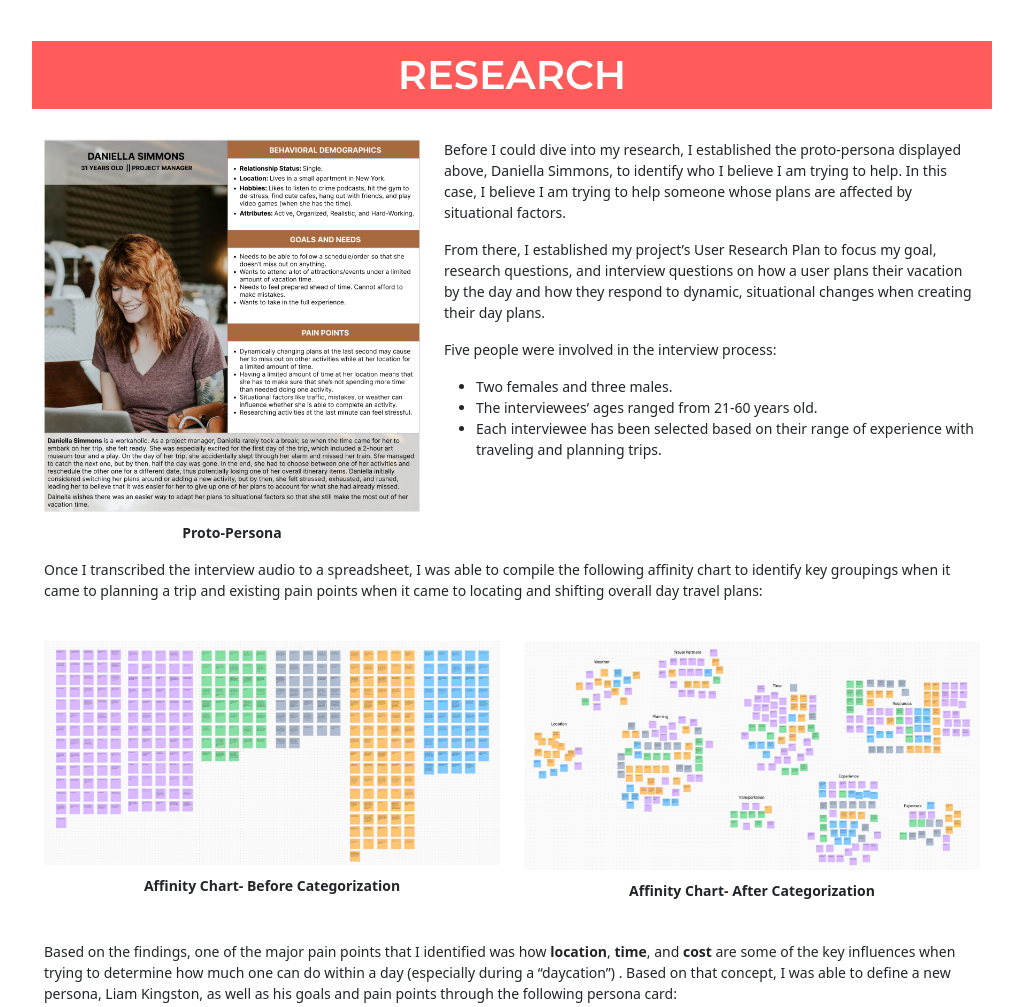
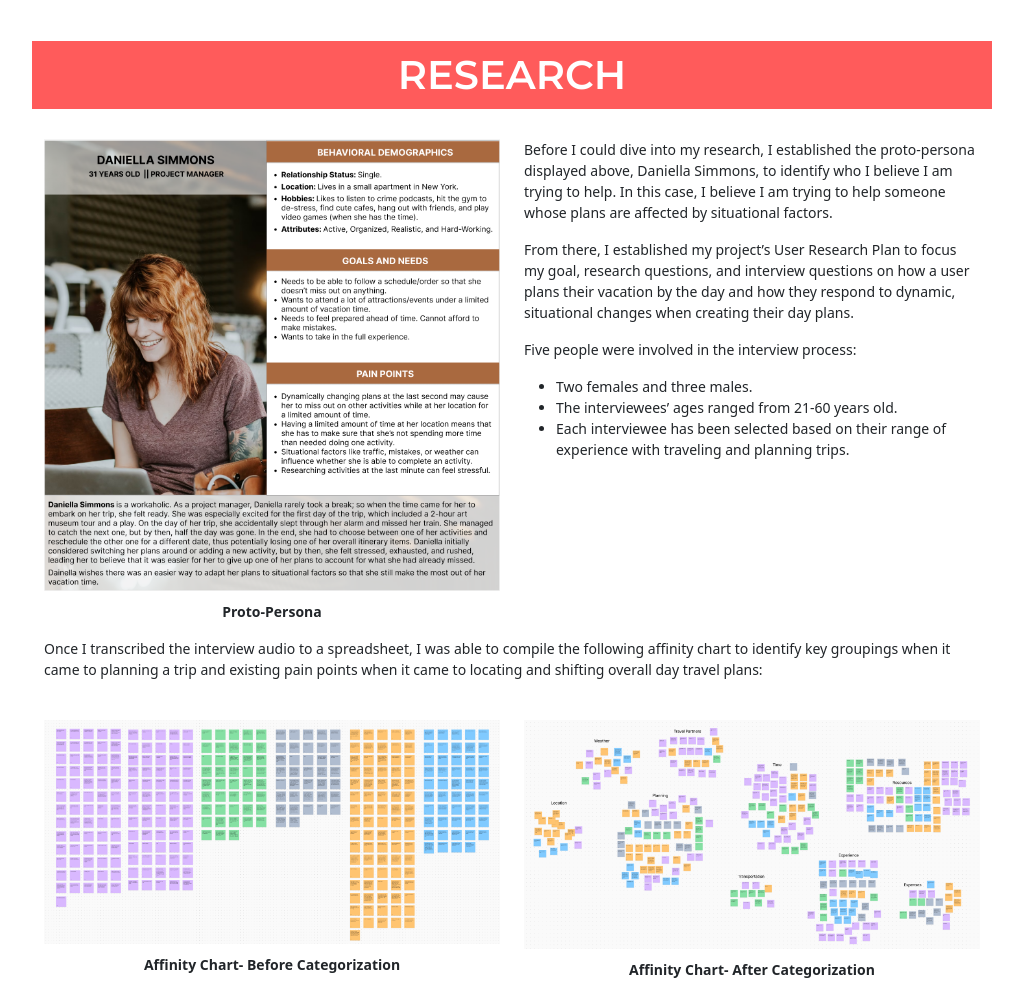
Before and after one commit to raeuserix/UX_UI_HW_20, a plain HTML site: page index.html in a window 1280 px wide. Shown: the part 1100-2107 px from the top of the page, without its empty margins (128-1151 px from the left). Drawn offline with nearby package versions, Linux system fonts and the light colour scheme; a web font is replaced by a local one.

Commit message:
update to size

```diff
--- a/index.html
+++ b/index.html
@@ -120,12 +120,12 @@
         <div class="container thirtymar">
             <div class="row">
                 <h1 class="banner">RESEARCH</h1>
-                <div class="col-lg-5 col-md-12 col-sm-12 text-center">
+                <div class="col-lg-6 col-md-12 col-sm-12 text-center">
 
                     <img src="Images/proto-persona.png" class="proto-persona img-fluid">
                     <p class="imageHead "><b>Proto-Persona</b></p>
                 </div>
-                <div class="col-lg-7 col-md-12 col-sm-12">
+                <div class="col-lg-6 col-md-12 col-sm-12">
 
                     <p>Before I could dive into my research, I established the proto-persona displayed above, Daniella
                         Simmons, to identify who I believe I am trying to help. In this case, I believe I am trying to
```
